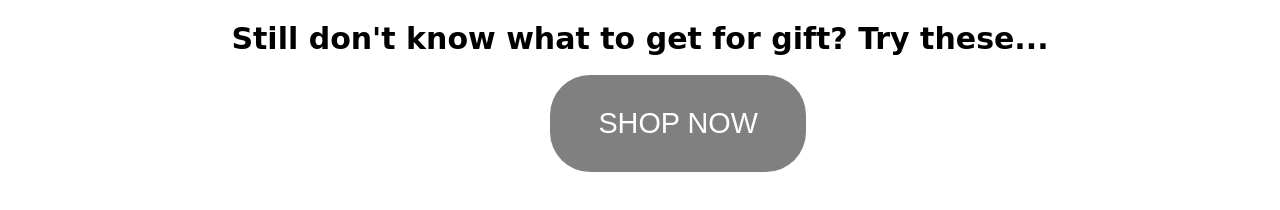
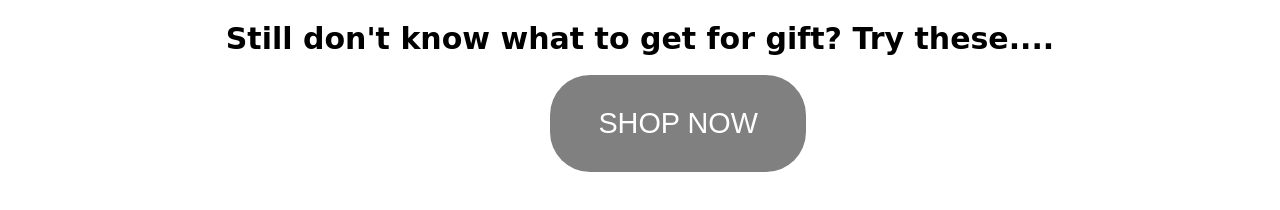
Before and after one commit to choppychiche/mp3, a plain HTML site: page index.html in a window 1280 px wide. Shown: the part 828-1038 px from the top of the page. Drawn offline with Linux system fonts and the light colour scheme.

Commit message:
modified:   index.html

```diff
--- a/index.html
+++ b/index.html
@@ -34,7 +34,7 @@
 
 
         <br>
-        <h4> Still don't know what to get for gift? Try these...</h4>
+        <h4> Still don't know what to get for gift? Try these....</h4>
         <br>
         <a href="gallery.html"> <button type="button" class="btn btn--mid" id="btn"> SHOP NOW </button> </a>
 
```
